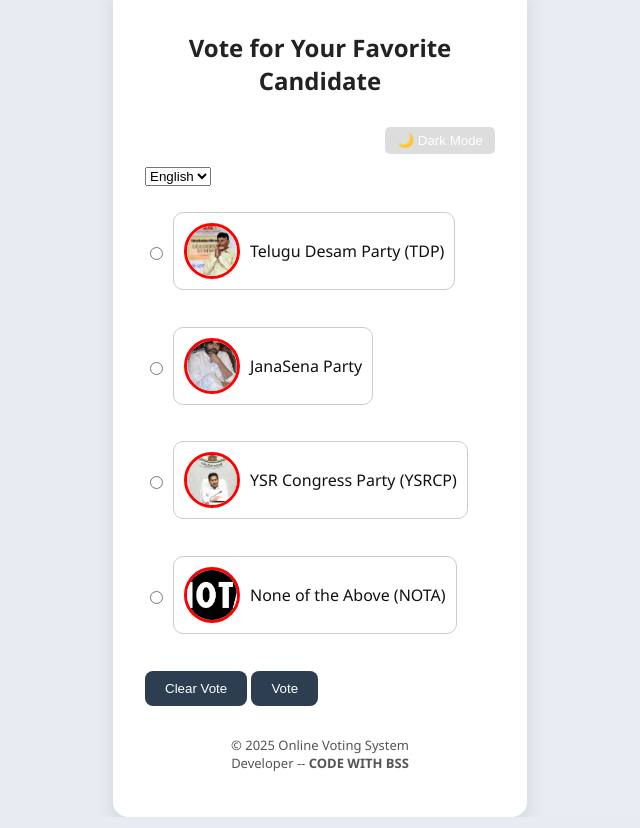
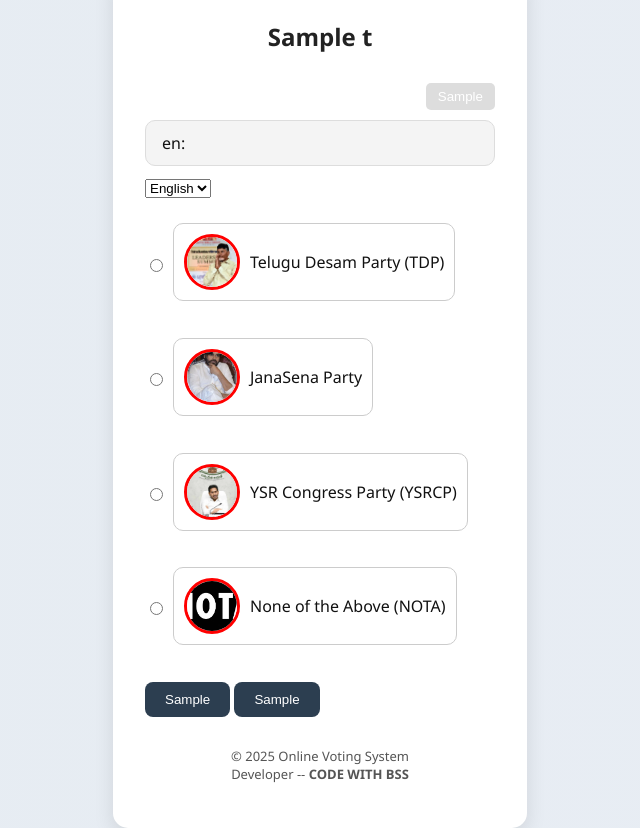
Before and after one commit to Bhanu-lpu/Onlinevotingapp, a Flask app: template templates/index.html in a window 1280 px wide. Shown: the whole page, without its empty margins (320-960 px from the left). Run offline with Flask 3, Linux system fonts and the light colour scheme; the template is opened without the code that fills it: most values are stand-ins (such as "Sample title", 1, 10 or a date in 2020).

Commit message:
Update index.html

```diff
--- a/templates/index.html
+++ b/templates/index.html
@@ -1,30 +1,32 @@
 <!DOCTYPE html>
-  <html>
+<html lang="{{ lang }}">
 <head>
-    <title>Online Voting</title>
+  <title>{{ t["title"] }}</title>
   <meta charset="UTF-8">
   <meta name="viewport" content="width=device-width, initial-scale=1.0">
   <link rel="stylesheet" href="{{ url_for('static', filename='style.css') }}">
-
 </head>
 <body>
+
   {% if voted and show_results %}
   <div class="notification" style="background-color: #d4edda; padding: 10px; border: 1px solid green; color: green; border-radius: 5px; margin-bottom: 15px;">
-    📢 Results have been released! <a href="/results">Click here to view</a>.
+      📢 {{ t["results_released"] }} <a href="/results?lang={{ lang }}">{{ t["click_here"] }}</a>.
   </div>
   {% endif %}
 
   <div class="container">
-      <h1>Vote for Your Favorite Candidate</h1>
+    <h1>{{ t["title"] }}</h1>
+
     <div class="theme-toggle">
-  <button id="themeButton">🌙 Dark Mode</button>
+      <button id="themeButton">{{ t["theme_button"] }}</button>
     </div>
 
     <form method="get" action="/" style="margin-bottom: 1rem;">
+      <label for="lang">{{ t["language_label"] }}: </label>
       <select name="lang" onchange="this.form.submit()">
-    <option value="en" {% if request.args.get('lang') == 'en' %}selected{% endif %}>English</option>
-    <option value="te" {% if request.args.get('lang') == 'te' %}selected{% endif %}>తెలుగు</option>
-    <option value="hi" {% if request.args.get('lang') == 'hi' %}selected{% endif %}>हिन्दी</option>
+        <option value="en" {% if lang == 'en' %}selected{% endif %}>English</option>
+        <option value="te" {% if lang == 'te' %}selected{% endif %}>తెలుగు</option>
+        <option value="hi" {% if lang == 'hi' %}selected{% endif %}>हिन्दी</option>
       </select>
     </form>
 
@@ -52,6 +54,7 @@
           YSR Congress Party (YSRCP)
         </label>
       </div>
+
       <div class="candidate">
         <input type="radio" id="nota" name="party" value="NOTA">
         <label for="nota" class="nota">
@@ -60,21 +63,19 @@
         </label>
       </div>
 
+      <button type="button" onclick="clearSelection()">{{ t["clear_vote"] }}</button>
+      <button type="submit">{{ t["vote_button"] }}</button>
 
-  <button type="button" onclick="clearSelection()">Clear Vote</button>
-  <button type="submit">Vote</button>
       {% if show_results %}
-    <a href="{{ url_for('results') }}" class="btn btn-primary mt-3">View Results</a>
+        <a href="{{ url_for('results', lang=lang) }}" class="btn btn-primary mt-3">{{ t["view_results"] }}</a>
       {% endif %}
-
-
+    </form>
 
     <footer>
       <p>&copy; 2025 Online Voting System<br>
       Developer -- <b>CODE WITH BSS</b></p>
     </footer>
   </div>
-
 
   <script>
     function clearSelection() {
@@ -85,21 +86,17 @@
     const button = document.getElementById('themeButton');
     const body = document.body;
 
-  // Apply saved theme on load
     if (localStorage.getItem('theme') === 'dark') {
       body.classList.add('dark');
-    button.textContent = '🌞 Light Mode';
+      button.textContent = '{{ t["theme_button"].replace("🌙", "🌞").replace("Dark", "Light") }}';
     }
 
-  // Toggle theme
     button.onclick = () => {
       body.classList.toggle('dark');
       const isDark = body.classList.contains('dark');
       button.textContent = isDark ? '🌞 Light Mode' : '🌙 Dark Mode';
       localStorage.setItem('theme', isDark ? 'dark' : 'light');
     };
-
-
   </script>
 
 </body>
```
Lines whose indentation alone changed are shown as unchanged.
